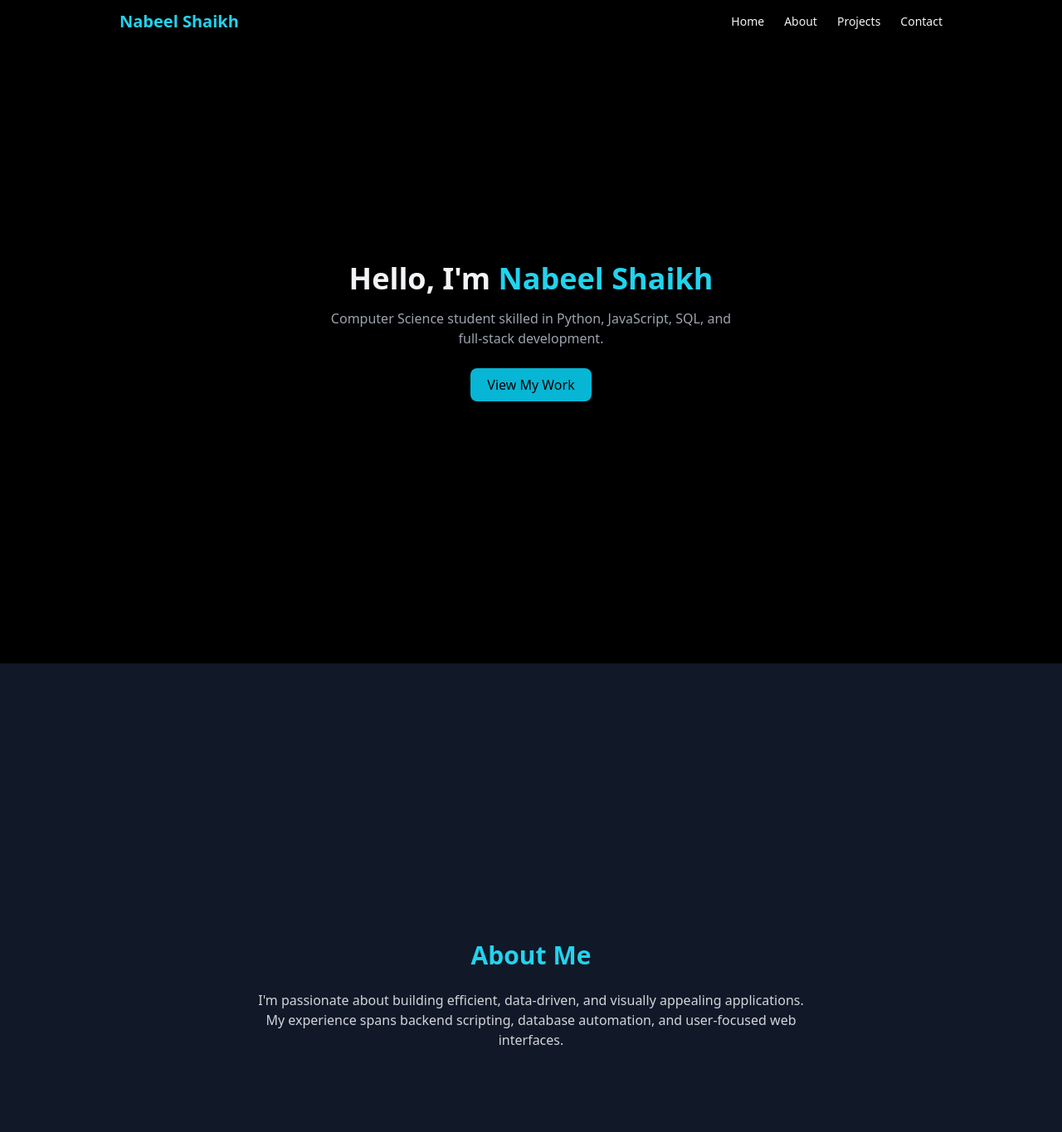
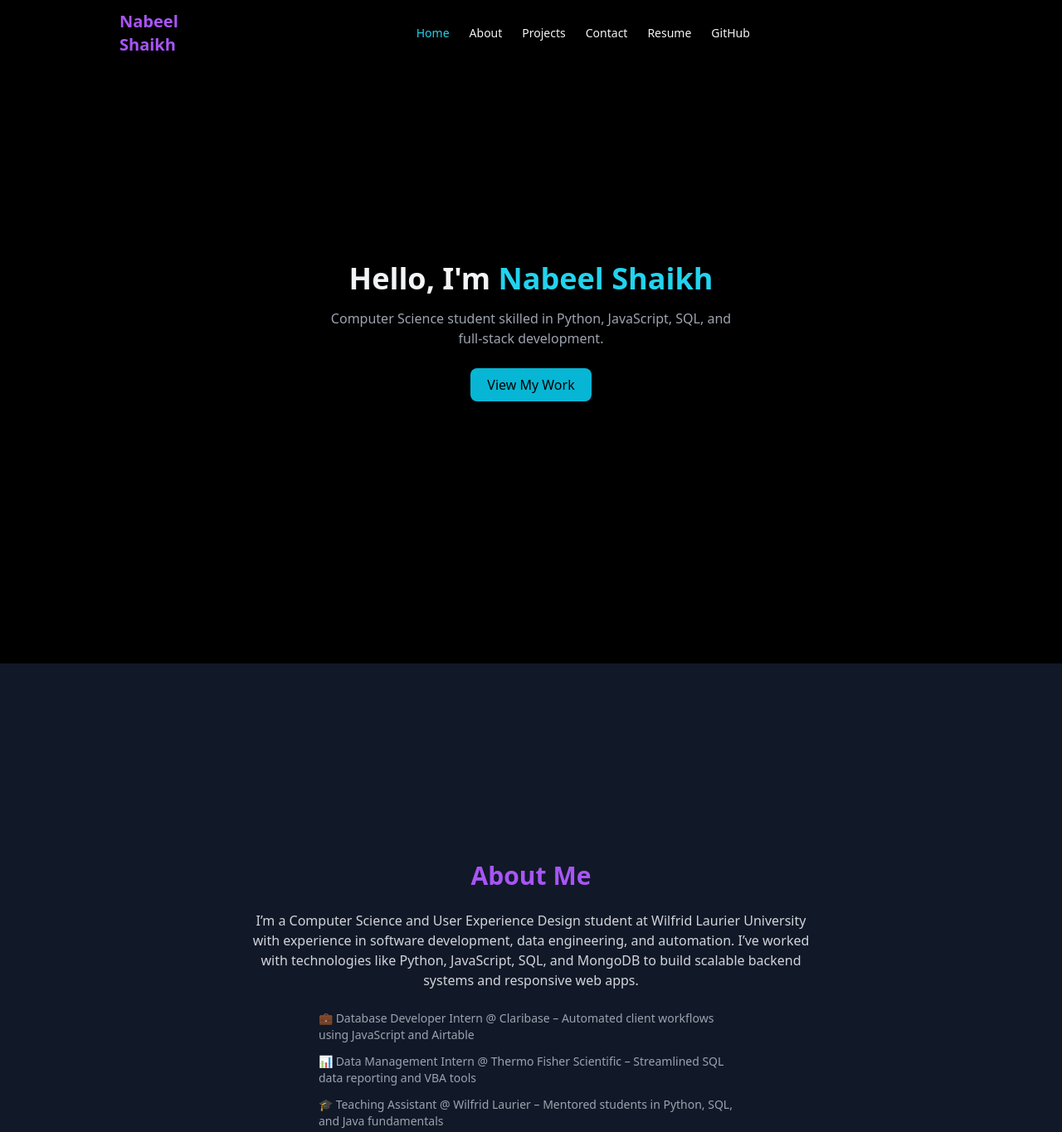
Before and after one commit to nabeel-shaikh/NabeelShaikh.github.io, a plain HTML site: page index.html in a window 1280 px wide. Shown: the top 1365 px of the page at 83% size. Drawn offline with nearby package versions, Linux system fonts and the light colour scheme.

Commit message:
made changes to the UI and content of the page, still work in progress

```diff
--- a/index.html
+++ b/index.html
@@ -5,18 +5,21 @@
   <meta name="viewport" content="width=device-width, initial-scale=1.0">
   <title>Nabeel Shaikh | Portfolio</title>
   <script src="https://cdn.tailwindcss.com"></script>
+  <link rel="stylesheet" href="styles.css">
 </head>
 
 <body class="bg-black text-gray-100 font-sans">
   <!-- NAVBAR -->
   <nav class="bg-black bg-opacity-70 fixed w-full z-50">
   <div class="max-w-5xl mx-auto flex justify-between items-center px-4 py-3">
-      <h1 class="text-xl font-bold text-cyan-400">Nabeel Shaikh</h1>
-      <ul class="flex space-x-6 text-sm">
-        <li><a href="#home" class="hover:text-cyan-400">Home</a></li>
-        <li><a href="#about" class="hover:text-cyan-400">About</a></li>
-        <li><a href="#projects" class="hover:text-cyan-400">Projects</a></li>
-        <li><a href="#contact" class="hover:text-cyan-400">Contact</a></li>
+    <h1 class="text-xl font-bold text-accent">Nabeel Shaikh</h1>
+    <ul class="flex space-x-6 text-sm justify-center w-full">
+      <li><a href="#home" class="hover:text-accent">Home</a></li>
+      <li><a href="#about" class="hover:text-accent">About</a></li>
+      <li><a href="#projects" class="hover:text-accent">Projects</a></li>
+      <li><a href="#contact" class="hover:text-accent">Contact</a></li>
+      <li><a href="#resume" class="hover:text-accent">Resume</a></li>
+      <li><a href="https://github.com/nabeel-shaikh" target="_blank" class="hover:text-accent">GitHub</a></li>
     </ul>
   </div>
 </nav>
@@ -34,12 +37,21 @@
 
   <!-- ABOUT -->
   <section id="about" class="fade-in min-h-screen flex flex-col justify-center items-center px-6 py-20 bg-gray-900">
-    <h2 class="text-3xl font-bold mb-6 text-cyan-400">About Me</h2>
-    <p class="text-gray-300 max-w-2xl text-center">
-      I'm passionate about building efficient, data-driven, and visually appealing applications.
-      My experience spans backend scripting, database automation, and user-focused web interfaces.
+  <h2 class="text-3xl font-bold mb-6 text-accent">About Me</h2>
+  <p class="text-gray-300 max-w-2xl text-center mb-6">
+    I’m a Computer Science and User Experience Design student at Wilfrid Laurier University with experience in software
+    development, data engineering, and automation. I’ve worked with technologies like Python, JavaScript, SQL, and MongoDB
+    to build scalable backend systems and responsive web apps.
   </p>
+  <ul class="text-gray-400 space-y-3 text-sm max-w-lg">
+    <li>💼 Database Developer Intern @ Claribase – Automated client workflows using JavaScript and Airtable</li>
+    <li>📊 Data Management Intern @ Thermo Fisher Scientific – Streamlined SQL data reporting and VBA tools</li>
+    <li>🎓 Teaching Assistant @ Wilfrid Laurier – Mentored students in Python, SQL, and Java fundamentals</li>
+  </ul>
 </section>
+
+
+
 
   <!-- PROJECTS -->
   <section id="projects" class="min-h-screen flex flex-col items-center px-6 py-20">
@@ -67,8 +79,20 @@
   <section id="contact" class="min-h-screen flex flex-col justify-center items-center bg-gray-900 px-6 py-20">
     <h2 class="text-3xl font-bold mb-6 text-cyan-400">Get in Touch</h2>
     <p class="text-gray-400 mb-4">Interested in collaborating or hiring me?</p>
-    <a href="mailto:nabeelshaikh23@gmail.com" class="bg-cyan-500 text-black px-6 py-2 rounded-lg hover:bg-cyan-400">
+    <a href="mailto:shaikhnab23@gmail.com"
+   class="bg-accent text-black px-6 py-2 rounded-lg hover:bg-purple-600">
    Email Me
+</a>
+
+  <!-- RESUME -->
+<section id="resume" class="fade-in min-h-screen flex flex-col justify-center items-center bg-gray-900 px-6 py-20">
+  <h2 class="text-3xl font-bold mb-6 text-accent">Resume</h2>
+  <p class="text-gray-400 mb-4 text-center max-w-xl">
+    You can download my full-time resume below for more details on my technical and professional experience.
+  </p>
+  <a href="assets/Nabeel Shaikh FT Resume.pdf" target="_blank"
+     class="bg-accent text-black px-6 py-2 rounded-lg hover:bg-purple-600 font-medium">
+     View My Resume
   </a>
 </section>
 
@@ -76,6 +100,6 @@
   <footer class="py-6 text-center text-gray-500 text-sm border-t border-gray-800">
     © 2025 Nabeel Shaikh. All rights reserved.
   </footer>
-  <script src="script.js"></script>
+  <script src="scripts.js"></script>
 </body>
 </html>
--- a/styles.css
+++ b/styles.css
@@ -8,8 +8,8 @@ html {
 /* Fade-in animation */
 .fade-in {
   opacity: 0;
-  transform: translateY(20px);
-  transition: opacity 0.8s ease-out, transform 0.8s ease-out;
+  transform: translateY(40px);  /* increase from 20px */
+  transition: opacity 1s ease-out, transform 1s ease-out; /* slower fade */
 }
 
 .fade-in.show {
@@ -28,3 +28,18 @@ nav.scrolled {
 section {
   transition: all 0.4s ease-in-out;
 }
+:root {
+  --accent: #a855f7; /* Tailwind purple-500 */
+}
+
+.text-accent {
+  color: var(--accent);
+}
+
+.bg-accent {
+  background-color: var(--accent);
+}
+
+.bg-accent:hover {
+  background-color: #9333ea; /* purple-600 */
+}
```
Lines whose indentation alone changed are shown as unchanged.
